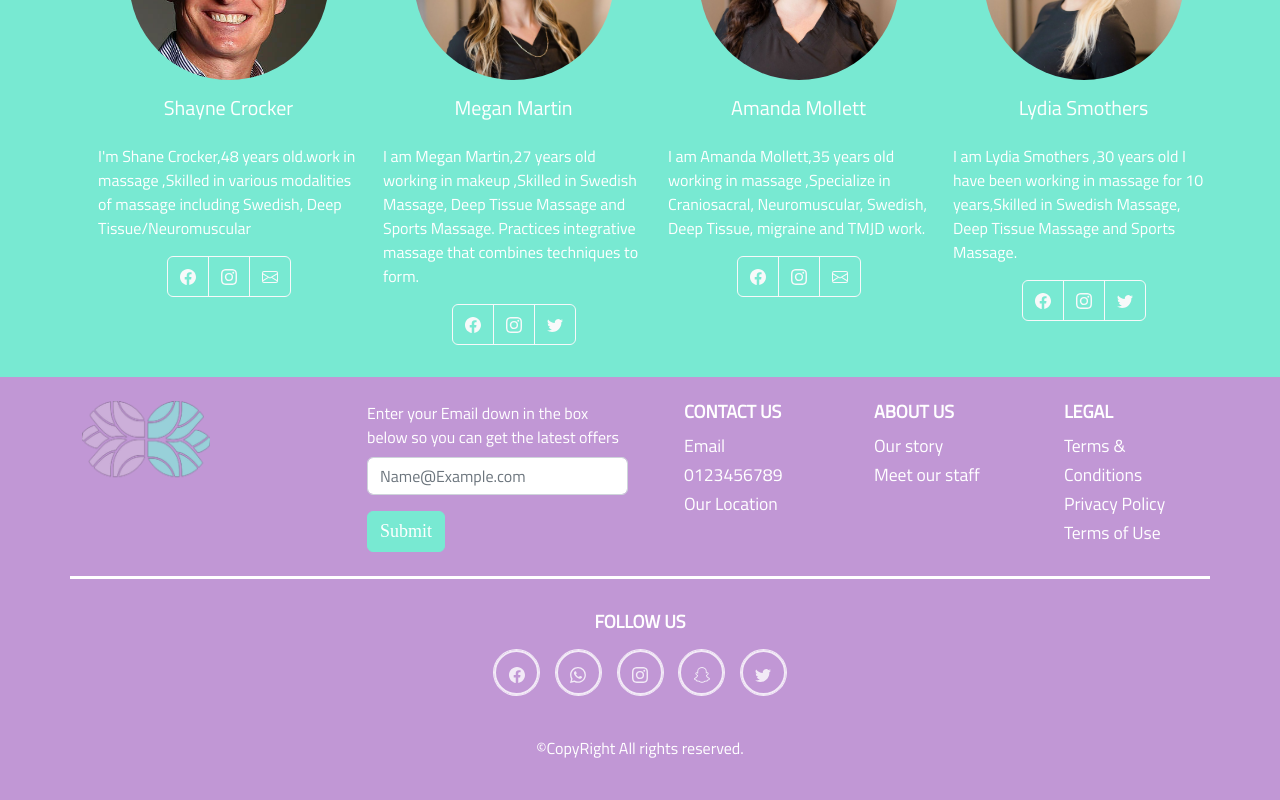
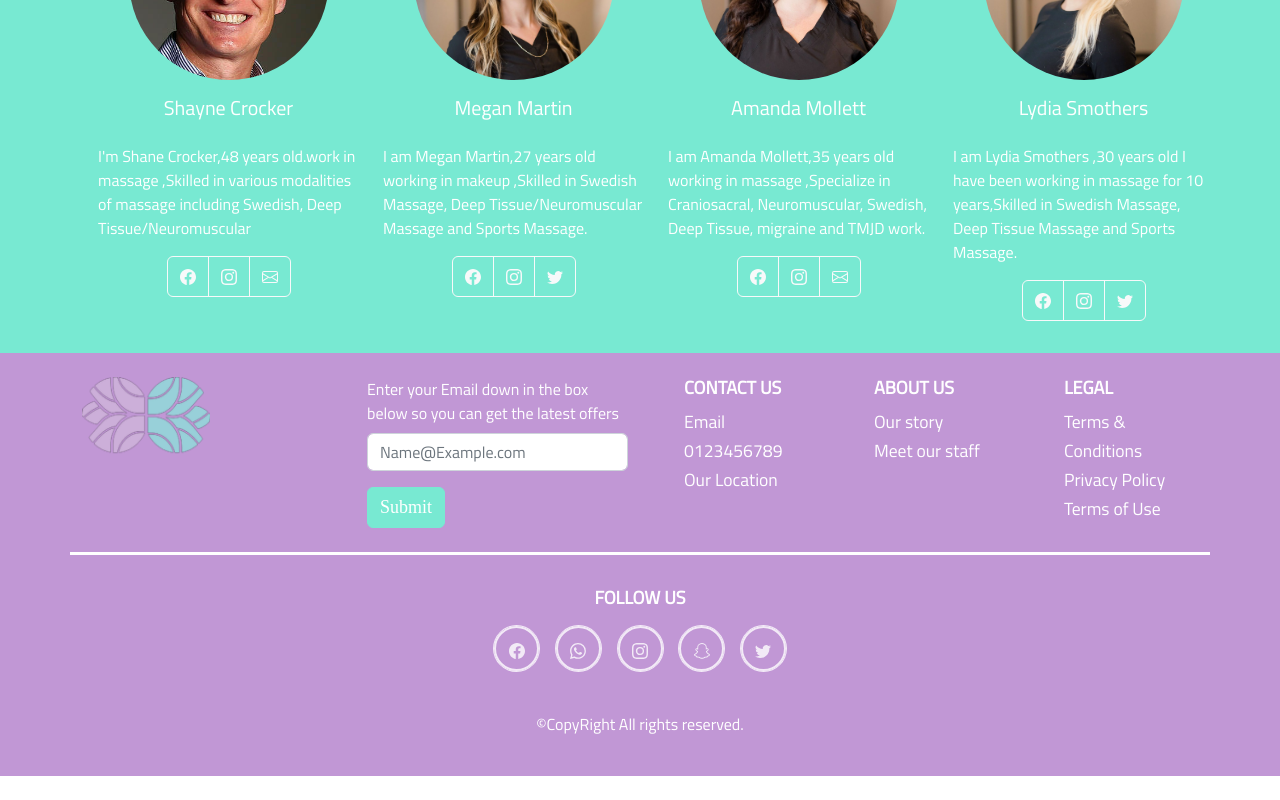
Before and after one commit to saifalaasabelaish/spa-project, a React (Create React App) app: page / in a window 1280 px wide. Shown: the part 1722-2522 px from the top of the page. After the commit the page ends 2498 px from the top, so only its background shows below. Built offline with nearby package versions, Linux system fonts and the light colour scheme.

Commit message:
Update StaffCards.js

```diff
--- a/src/components/HomePage/StaffHome/StaffCards.js
+++ b/src/components/HomePage/StaffHome/StaffCards.js
@@ -9,18 +9,14 @@ const StaffCards = () => {
       <div className="container d-flex justify-content-center">
         <div className="row  ">
           <div className=" col-md-3 col-lg-3 col-xxl-3">
-            <StaffCard img='./images/shayne.jpeg' alt1="shayne" title="Shayne Crocker" paragraph1="I'm Shane Crocker,48 years old.work in massage ,Skilled in various modalities
-      of massage including Swedish, Deep Tissue/Neuromuscular"><SocialMedia1 /></StaffCard></div>
+            <StaffCard img='./images/shayne.jpeg' alt1="shayne" title="Shayne Crocker" paragraph1="I'm Shane Crocker,48 years old.work in massage ,Skilled in various modalities of massage including Swedish, Deep Tissue/Neuromuscular"><SocialMedia1 /></StaffCard></div>
           <div className=" col-md-3 col-lg-3 col-xxl-3">
-            <StaffCard img='./images/megan.jpg' alt1="megan" title="Megan Martin" paragraph1="I am Megan Martin,27 years old working in makeup ,Skilled in Swedish Massage, Deep Tissue Massage and Sports Massage.
-Practices integrative massage that combines techniques to form." ><SocialMedia2 /></StaffCard></div>
+            <StaffCard img='./images/megan.jpg' alt1="megan" title="Megan Martin" paragraph1="I am Megan Martin,27 years old working in makeup ,Skilled in Swedish Massage, Deep Tissue/Neuromuscular Massage and Sports Massage." ><SocialMedia2 /></StaffCard></div>
           <div className="col-md-3 col-lg-3 col-xxl-3">
-            <StaffCard img='./images/amanda.jpg' alt1="amanda" title="Amanda Mollett" paragraph1="I am Amanda Mollett,35 years old working in massage ,Specialize in Craniosacral, Neuromuscular,
-   Swedish, Deep Tissue, migraine and TMJD work."><SocialMedia1 /></StaffCard></div>
+            <StaffCard img='./images/amanda.jpg' alt1="amanda" title="Amanda Mollett" paragraph1="I am Amanda Mollett,35 years old working in massage ,Specialize in Craniosacral, Neuromuscular, Swedish, Deep Tissue, migraine and TMJD work."><SocialMedia1 /></StaffCard></div>
           <div className="col-md-3 col-lg-3 col-xxl-3">
             <StaffCard img='./images/lydia.jpg' alt1="lydia" title="Lydia Smothers" paragraph1="I am Lydia Smothers ,30 years old I have been working in massage for 10 years,Skilled in Swedish Massage, Deep Tissue Massage and Sports Massage."><SocialMedia2 /></StaffCard></div>
         </div></div></div>
   )
-
 }
 export default StaffCards;
```
